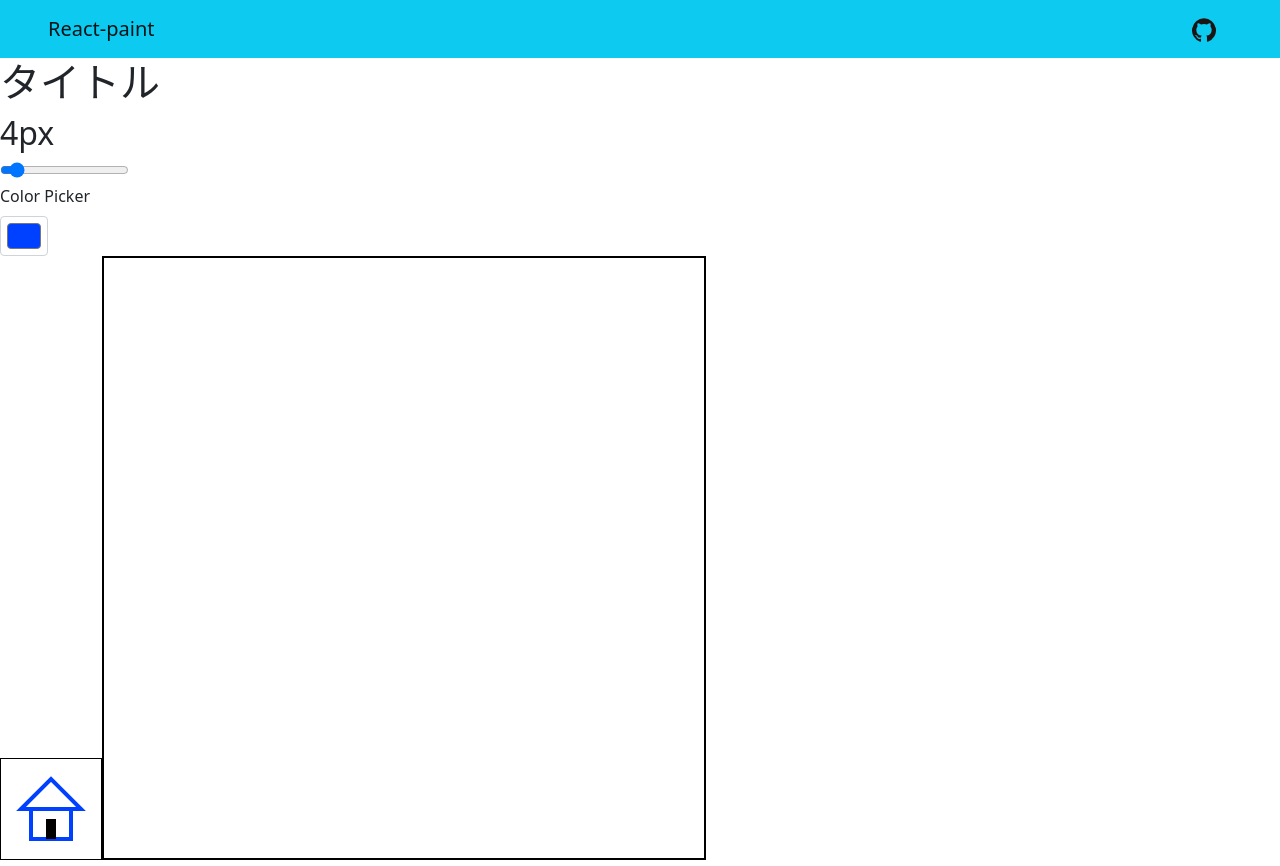
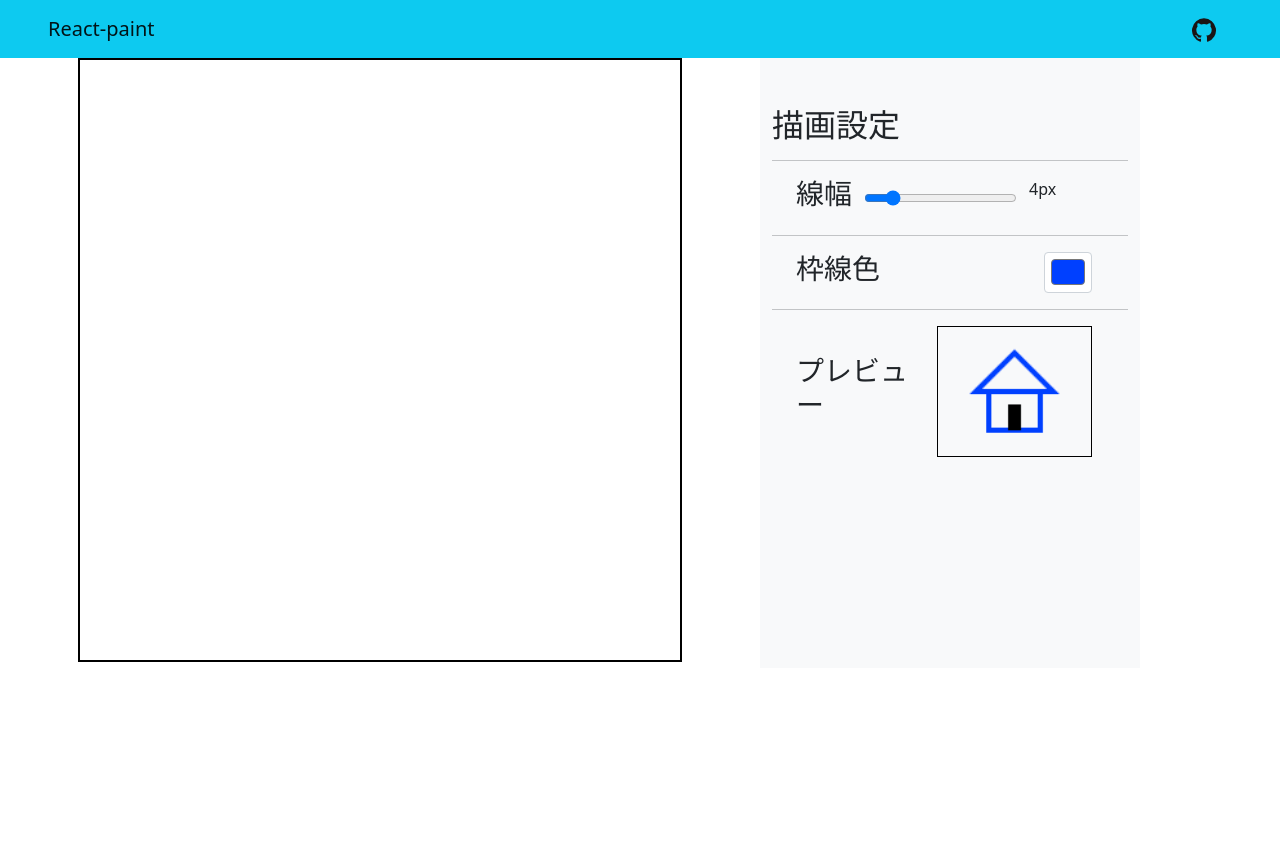
Before and after one commit to kotodu/react-paint, a React (Create React App) app: page / in a window 1280 px wide. After the commit the page ends 800 px from the top, so only its background shows below. Built offline with nearby package versions, Linux system fonts and the light colour scheme.

Commit message:
🎨右サイドバーの作成と機能の移行

```diff
--- a/src/App.jsx
+++ b/src/App.jsx
@@ -1,8 +1,8 @@
 import React from "react";
-import ColorPicker from "./components/ColorPicker";
+
+import RightBar from "./components/RightBar";
 import PaintArea from "./components/PaintArea";
-import PreviewHome from "./components/Preview";
-import SizePicker from "./components/SizePicker";
+
 import TopBar from "./components/TopBar";
 import { APP } from "./const";
 
@@ -41,35 +41,6 @@ class App extends React.Component {
             />
         );
 
-        // ヘッダー部
-        const title = (
-            <h1>タイトル</h1>
-        );
-
-        // サイズピッカー
-        const sizePicker = (
-            <SizePicker
-                lineWidth={lineWidth}
-                setWidth={(newWidth) => {
-                    this.setState({
-                        lineWidth:newWidth
-                    });
-                }}
-            />
-        );
-
-        // カラーピッカー
-        const colorPicker = (
-            <ColorPicker
-                color={lineColor}
-                setColor={(newColor) => {
-                    this.setState({
-                        lineColor:newColor
-                    });
-                }}
-            />
-        );
-
         // 描画エリア
         const paintArea = (
             <PaintArea
@@ -78,11 +49,21 @@ class App extends React.Component {
             />
         );
 
-        // サンプルのプレビュー
-        const preview = (
-            <PreviewHome
+        // 右バー
+        const rightBar = (
+            <RightBar
                 lineColor={lineColor}
                 lineWidth={lineWidth}
+                setLineWidth={(newWidth) => {
+                    this.setState({
+                        lineWidth: newWidth
+                    });
+                }}
+                setLineColor={(newColor) => {
+                    this.setState({
+                        lineColor: newColor
+                    });
+                }}
             />
         );
 
@@ -90,11 +71,12 @@ class App extends React.Component {
         return (
             <div>
                 {topbar}
-                {title}
-                {sizePicker}
-                {colorPicker}
-                {preview}
-                {paintArea}
+                <div
+                    className="container row p-0 m-0"
+                >
+                    {paintArea}
+                    {rightBar}
+                </div>
             </div>
         );
     }
--- a/src/components/ColorPicker.jsx
+++ b/src/components/ColorPicker.jsx
@@ -19,19 +19,22 @@ const ColorPicker = (props) => {
 
     // label
     const pickerLabel = (
-        <label
-            htmlFor="color-picker"
-            className="form-label"
+        <h3
+            className="form-label col"
         >
-            Color Picker
-        </label>
+            <label
+                htmlFor="color-picker"
+            >
+                枠線色
+            </label>
+        </h3>
     );
 
     // picker本体
     const pickerInput = (
         <input
             type="color"
-            className="form-control form-control-color"
+            className="form-control form-control-color col"
             id="color-picker"
             value={color}
             title="Choose your color"
@@ -46,7 +49,9 @@ const ColorPicker = (props) => {
 
     // 描画内容
     return (
-        <div>
+        <div
+            className="container row"
+        >
             {pickerLabel}
             {pickerInput}
         </div>
--- a/src/components/PaintArea.jsx
+++ b/src/components/PaintArea.jsx
@@ -111,9 +111,8 @@ class PaintArea extends React.Component {
     }
 
     render() {
-
-        // 描画内容
-        return (
+        // canvas
+        const canvas = (
             <canvas
                 id="paintArea"
                 ref={this.paintArea}
@@ -148,6 +147,15 @@ class PaintArea extends React.Component {
             />
         );
 
+        // 描画内容
+        return (
+            <main
+                className="col-8 text-center"
+            >
+                {canvas}
+            </main>
+        );
+
     }
 }
 export default PaintArea;
--- a/src/components/Preview.jsx
+++ b/src/components/Preview.jsx
@@ -60,7 +60,7 @@ class PreviewHome extends React.Component {
         ctx.clearRect(0, 0, CANVAS.WIDTH, CANVAS.HEIGHT)
 
         // 以下で壁を作成
-        ctx.strokeRect(30, 50, 40,30);
+        ctx.strokeRect(30, 50, 40, 30);
 
         // 以下でドアを作成
         ctx.fillRect(45, 60, 10, 20);
@@ -78,6 +78,14 @@ class PreviewHome extends React.Component {
 
         // 描画内容
         return (
+            <div
+                className="container row"
+            >
+                <h3
+                    className="col align-self-center"
+                >
+                    プレビュー
+                </h3>
                 <canvas
                     id="previewCanvas"
                     ref={this.canvas}
@@ -88,7 +96,10 @@ class PreviewHome extends React.Component {
                         borderColor: "black",
                         borderWidth: 1,
                     }}
+                    className="col"
                 />
+
+            </div>
         );
     }
 }
--- /dev/null
+++ b/src/components/RightBar.jsx
@@ -0,0 +1,64 @@
+import React from "react";
+import PreviewHome from "./Preview";
+import SizePicker from "./SizePicker";
+import ColorPicker from "./ColorPicker";
+
+/**
+ * @summary 右サイドバー
+ * @param {*} param0 線色,線幅
+ */
+const RightBar = ({
+    lineColor,
+    lineWidth,
+    setLineWidth,
+    setLineColor
+}) => {
+
+    // ヘッダー部
+    const title = (
+        <h2>描画設定</h2>
+    );
+
+    // サイズピッカー
+    const sizePicker = (
+        <SizePicker
+            lineWidth={lineWidth}
+            setWidth={(newWidth) => {
+                setLineWidth(newWidth);
+            }}
+        />
+    );
+
+    // カラーピッカー
+    const colorPicker = (
+        <ColorPicker
+            color={lineColor}
+            setColor={(newColor) => {
+                setLineColor(newColor);
+            }}
+        />
+    );
+    // サンプルのプレビュー
+    const preview = (
+        <PreviewHome
+            lineColor={lineColor}
+            lineWidth={lineWidth}
+        />
+    );
+
+    // 描画内容
+    return (
+        <aside
+            className="col-4 bg-light py-5"
+        >
+            {title}
+            <hr></hr>
+            {sizePicker}
+            <hr></hr>
+            {colorPicker}
+            <hr></hr>
+            {preview}
+        </aside>
+    )
+}
+export default RightBar;
--- a/src/components/SizePicker.jsx
+++ b/src/components/SizePicker.jsx
@@ -17,7 +17,7 @@ const SizePicker = (props) => {
             min={1}
             max={40}
             step={0.5}
-            className="form-lange"
+            className="form-lange col-auto"
             onChange={(e) => {
                 // 新たな線幅を上位コンポーネントへ
                 const newWidth = Number(e.target.value);
@@ -27,11 +27,20 @@ const SizePicker = (props) => {
     );
     // 描画内容
     return (
-        <div>
-            <h2>
+        <div
+            className="container row"
+        >
+            <h3
+                className="col-auto"
+            >
+                線幅
+            </h3>
+            {widthInput}
+            <p
+                className="col-auto"
+            >
                 {lineWidth}px
-            </h2>
-            {widthInput}
+            </p>
         </div>
     );
 }
```
Lines whose indentation alone changed are shown as unchanged.
